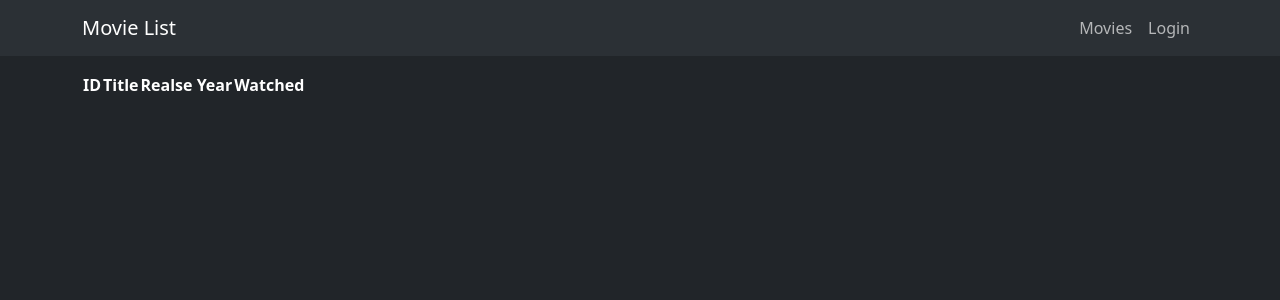
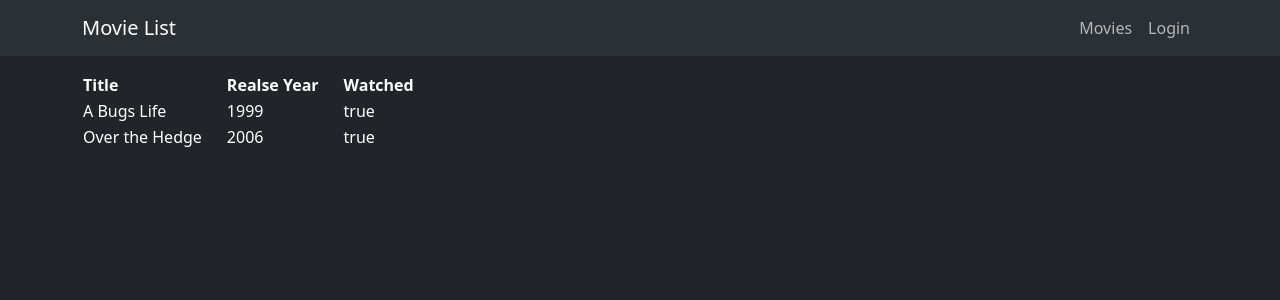
Before and after one commit to Krisejg99/react-login, a React (Vite) app: page / in a window 1280 px wide. Shown: the top 300 px of the page. Built offline with nearby package versions, Linux system fonts and the light colour scheme.

Commit message:
added the tbody with table.getRowModel().rows and removed id from Movie type

```diff
--- a/src/pages/MoviesPage.tsx
+++ b/src/pages/MoviesPage.tsx
@@ -7,10 +7,6 @@ const MoviesPage = () => {
 	const data = useMemo(() => defaultMovies, [])
 
 	const columns: ColumnDef<Movie>[] = [
-		{
-			header: 'ID',
-			accessorKey: 'id',
-		},
 		{
 			header: 'Title',
 			accessorKey: 'title',
@@ -38,7 +34,10 @@ const MoviesPage = () => {
 					{table.getHeaderGroups().map(headerGroup => (
 						<tr key={headerGroup.id}>
 							{headerGroup.headers.map(header => (
-								<th key={header.id}>
+								<th
+									key={header.id}
+									className='pe-4'
+								>
 									{flexRender(
 										header.column.columnDef.header,
 										header.getContext(),
@@ -50,11 +49,21 @@ const MoviesPage = () => {
 				</thead>
 
 				<tbody>
-					<tr>
-						<td>
-
-						</td>
-					</tr>
+					{table.getRowModel().rows.map(row => (
+						<tr key={row.id}>
+							{row.getVisibleCells().map(cell => (
+								<td
+									key={cell.id}
+									className='pe-4'
+								>
+									{flexRender(
+										cell.column.columnDef.cell,
+										cell.getContext(),
+									)}
+								</td>
+							))}
+						</tr>
+					))}
 				</tbody>
 			</table >
 		</>
```
